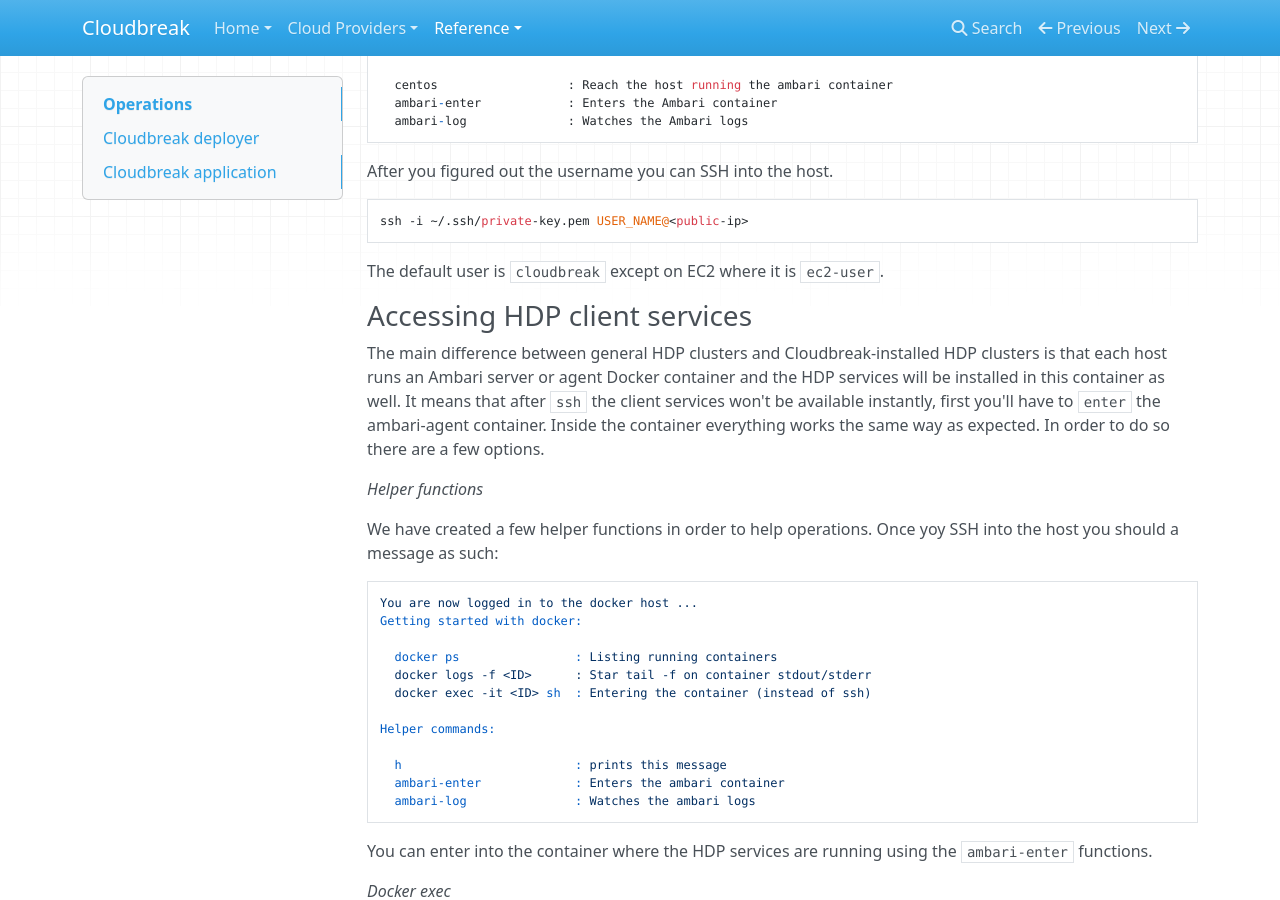
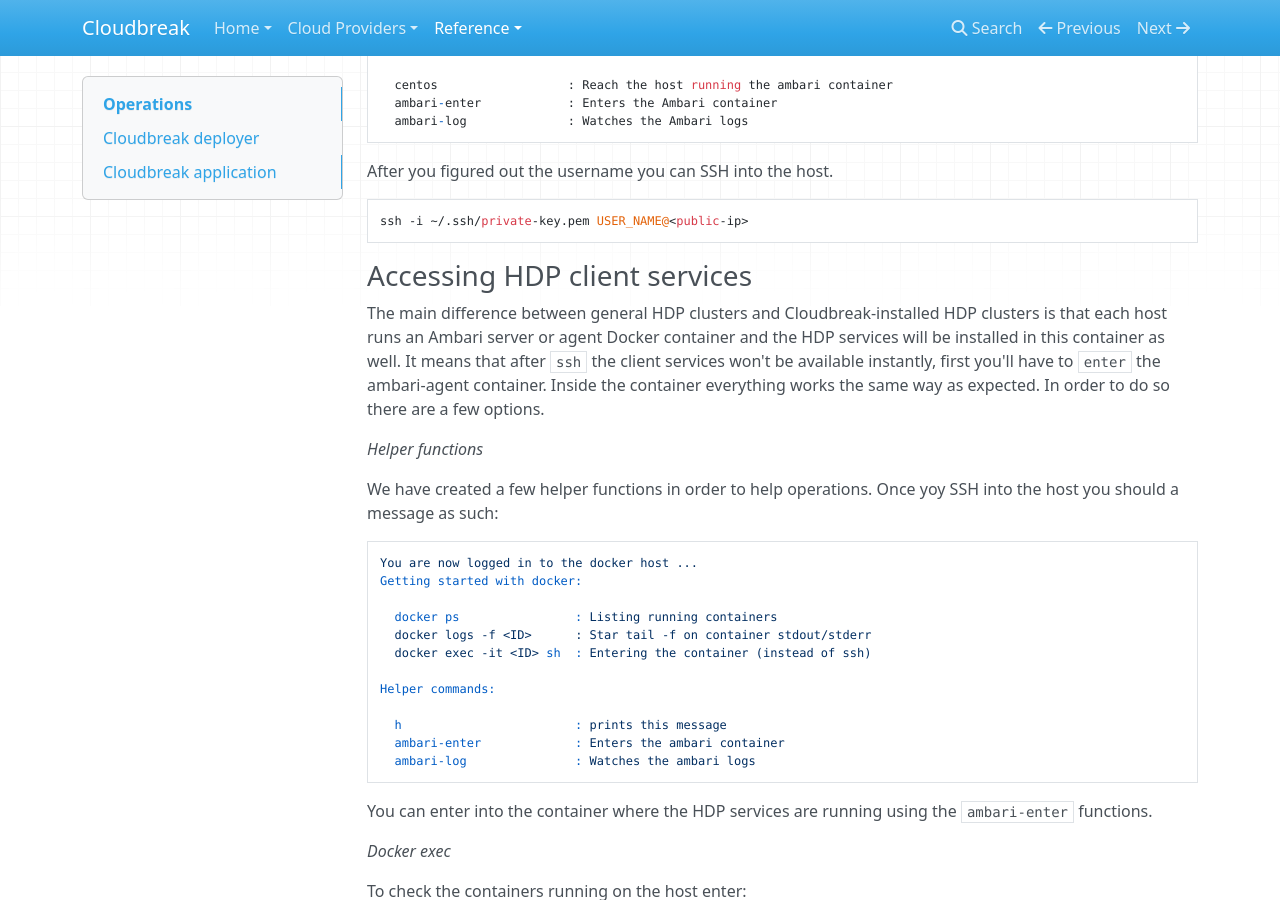
Before and after one commit to wprender/cloudbreak-docs, an MkDocs documentation site: the page built from docs/operations.md, in a window 1280 px wide and 900 px high, scrolled down 1224 px. Built offline with MkDocs 1.6.1, drawn with Linux system fonts in a browser that asks for light colours; nearby versions of some CDN libraries; old or Windows-style settings are respelled for this version of MkDocs.

Commit message:
Removed invalid username.

````diff
--- a/docs/operations.md
+++ b/docs/operations.md
@@ -71,8 +71,6 @@ After you figured out the username you can SSH into the host.
 ```
 ssh -i ~/.ssh/private-key.pem USER_NAME@<public-ip>
 ```
-
-The default user is `cloudbreak` except on EC2 where it is `ec2-user`.
 
 ###Accessing HDP client services
 
````
